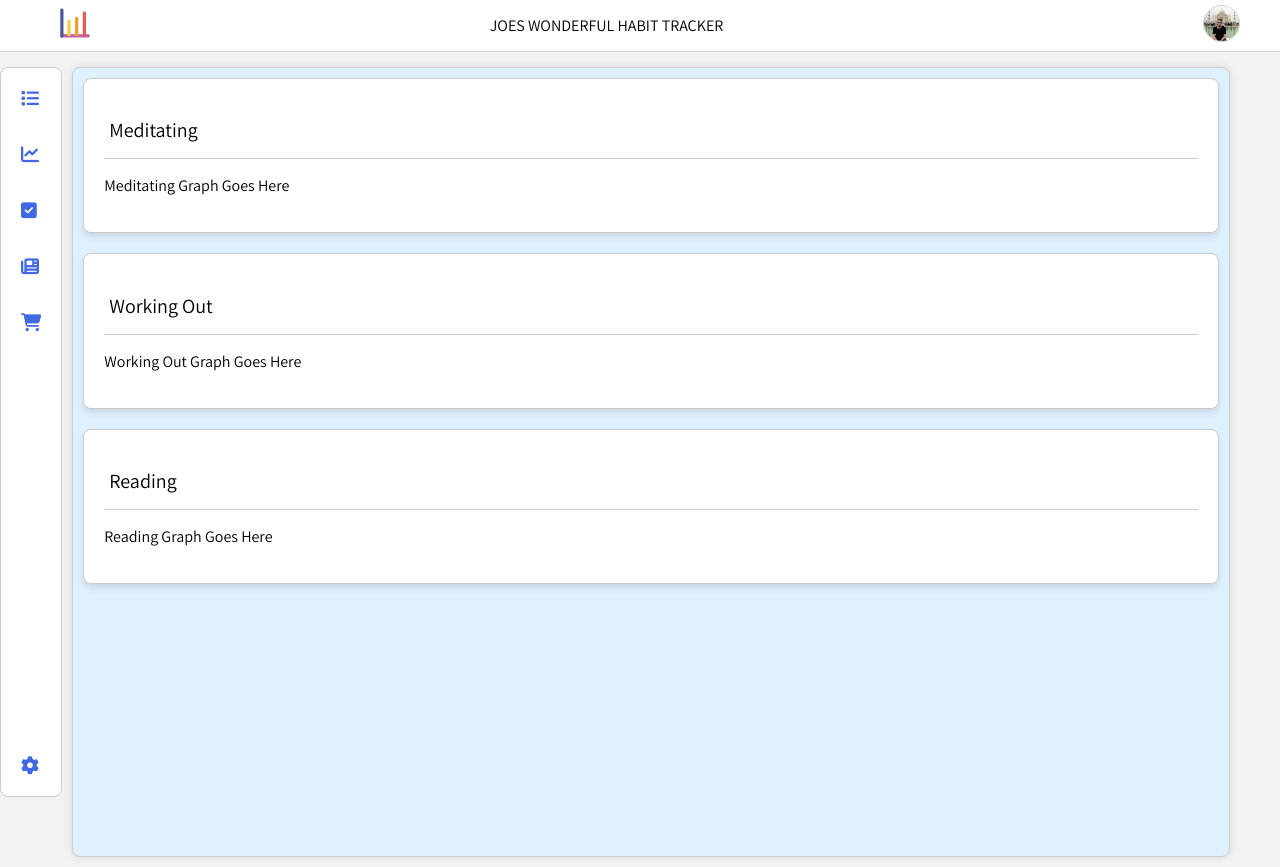
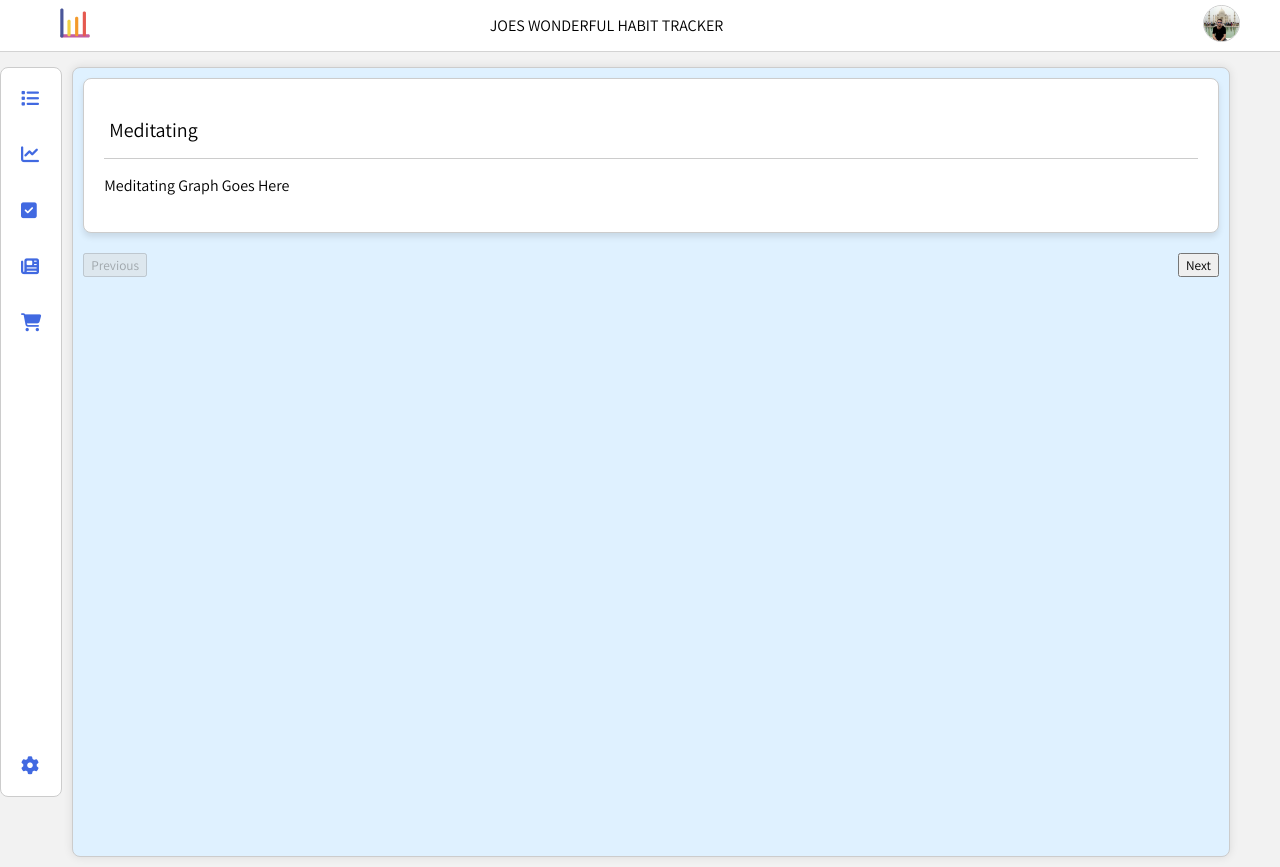
Before and after one commit to joseph-johnson27001/habits_tracker, a Vue app: page /#/habits in a window 1280 px wide. Built offline with nearby package versions, Linux system fonts and the light colour scheme.

Commit message:
Habits Carousel buttons

```diff
--- a/src/views/HabitsPage.vue
+++ b/src/views/HabitsPage.vue
@@ -1,12 +1,20 @@
 <template>
   <div class="habits-page">
-    <div class="card" v-for="(habit, index) in habits" :key="index">
+    <!-- Display the current habit card -->
+    <div class="card">
       <div class="heading-container">
-        <h1>{{ habit.name }}</h1>
+        <h1>{{ habits[currentIndex].name }}</h1>
       </div>
-      <!-- Pass the individual habit data to HabitCard component -->
-      <p>{{ habit.value }}</p>
-      <HabitCard :habit="habit" />
+      <p>{{ habits[currentIndex].value }}</p>
+      <HabitCard :habit="habits[currentIndex]" />
+    </div>
+
+    <!-- Add navigation buttons to move between cards -->
+    <div class="carousel-navigation">
+      <button @click="prevCard" :disabled="currentIndex === 0">Previous</button>
+      <button @click="nextCard" :disabled="currentIndex === habits.length - 1">
+        Next
+      </button>
     </div>
   </div>
 </template>
@@ -25,7 +33,22 @@ export default {
         { name: "Working Out", value: "Working Out Graph Goes Here" },
         { name: "Reading", value: "Reading Graph Goes Here" },
       ],
+      currentIndex: 0, // Initialize with the first card
     };
+  },
+  methods: {
+    nextCard() {
+      // Move to the next card if not at the end
+      if (this.currentIndex < this.habits.length - 1) {
+        this.currentIndex++;
+      }
+    },
+    prevCard() {
+      // Move to the previous card if not at the beginning
+      if (this.currentIndex > 0) {
+        this.currentIndex--;
+      }
+    },
   },
 };
 </script>
@@ -38,4 +61,9 @@ export default {
   border-bottom: 1px solid #ccc;
   padding: 5px;
 }
+.carousel-navigation {
+  display: flex;
+  justify-content: space-between;
+  margin-top: 10px;
+}
 </style>
```
